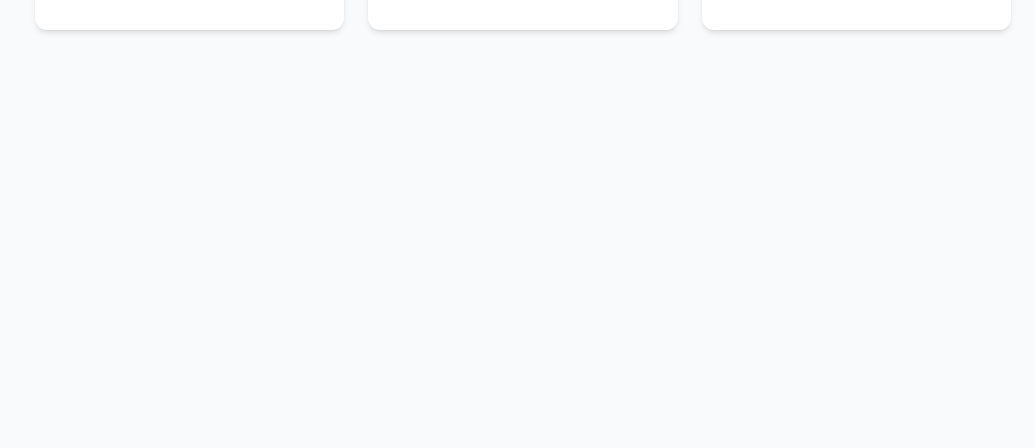
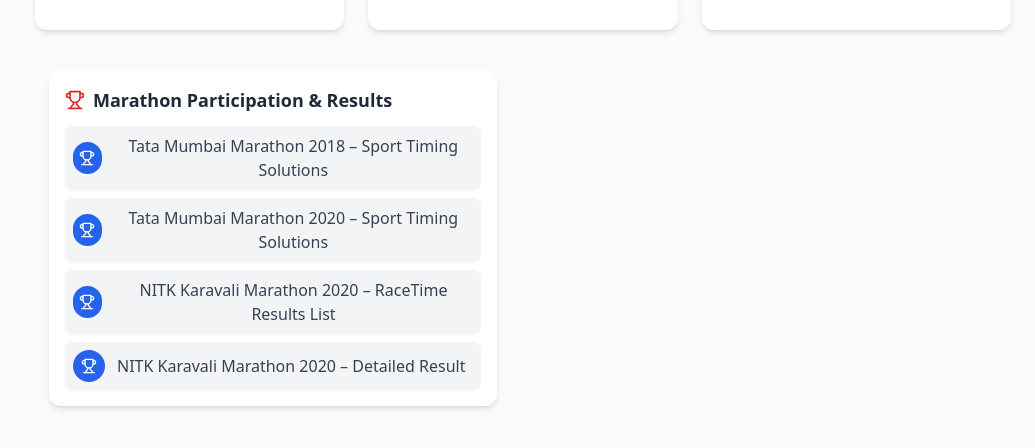
Before and after one commit to Sreeraaj45/Professor_Portfolio, a React (Vite) app: page /about in a window 1280 px wide. Shown: the part 3812-4260 px from the top of the page, without its empty margins (245-1280 px from the left). Before the commit the page ends 3922 px from the top, so only its background shows below. Built offline with nearby package versions, Linux system fonts and the light colour scheme.

Commit message:
added links

```diff
--- a/src/pages/About.tsx
+++ b/src/pages/About.tsx
@@ -247,6 +247,55 @@
               </div>
             ))}
           </div>
+          <div className="grid grid-cols-1 md:grid-cols-2 gap-6 mt-10" data-aos="fade-up">
+            <div className="w-full md:max-w-md mx-auto">
+              {/* Marathon Participation & Results */}
+              <div className="bg-white rounded-xl shadow-md p-4 transition-all hover:shadow-lg hover:scale-105 duration-300 w-full">
+                <h3 className="text-lg font-bold mb-3 text-gray-800 flex items-center gap-2">
+                  <Trophy className="w-5 h-5 text-red-600" /> Marathon Participation & Results
+                </h3>
+
+                <ul className="space-y-2">
+                  {[
+                    {
+                      label: "Tata Mumbai Marathon 2018 – Sport Timing Solutions",
+                      link: "https://sportstimingsolutions.in/results?q=eyJlX25hbWUiOiJUYXRhIE11bWJhaSBNYXJhdGhvbiAyMDE4IiwiZV9pZCI6MzcwNTYsImJpYk5vIjoxMjEwfQ%3D%3D",
+                      icon: <Trophy className="w-4 h-4" />
+                    },
+                    {
+                      label: "Tata Mumbai Marathon 2020 – Sport Timing Solutions",
+                      link: "https://sportstimingsolutions.in/results?q=eyJlX25hbWUiOiJUYXRhIE11bWJhaSBNYXJhdGhvbiAyMDIwIiwiZV9pZCI6NTY2NjIsImJpYk5vIjo1MzgxfQ%3D%3D",
+                      icon: <Trophy className="w-4 h-4" />
+                    },
+                    {
+                      label: "NITK Karavali Marathon 2020 – RaceTime Results List",
+                      link: "https://app.racetime.in/results/list?race=2020nitkkaravalimarathon",
+                      icon: <Trophy className="w-4 h-4" />
+                    },
+                    {
+                      label: "NITK Karavali Marathon 2020 – Detailed Result",
+                      link: "https://app.racetime.in/results/details?raceID=09023d70-4845-495b-99ca-ab41dd53e6d8&event=42.2K&bibNo=42025&name=SUNIL%20C%20K",
+                      icon: <Trophy className="w-4 h-4" />
+                    }
+                  ].map(({ label, link, icon }, index) => (
+                    <a key={index} href={link} target="_blank" rel="noopener noreferrer" className="block">
+                      <button
+                        className="flex items-center gap-3 p-2 rounded-lg bg-gray-100 hover:bg-blue-100 transition-all duration-300 shadow-sm hover:shadow-md w-full"
+                      >
+                        <span className="w-8 h-8 flex items-center justify-center bg-blue-600 text-white rounded-full group-hover:scale-110 transition-transform duration-300">
+                          {icon}
+                        </span>
+                        <span className="text-gray-700 font-medium hover:text-blue-700 transition-all text-md">
+                          {label}
+                        </span>
+                      </button>
+                    </a>
+                  ))}
+                </ul>
+              </div>
+            </div>
+          </div>
+
       </div>
     </div>
   );
```
